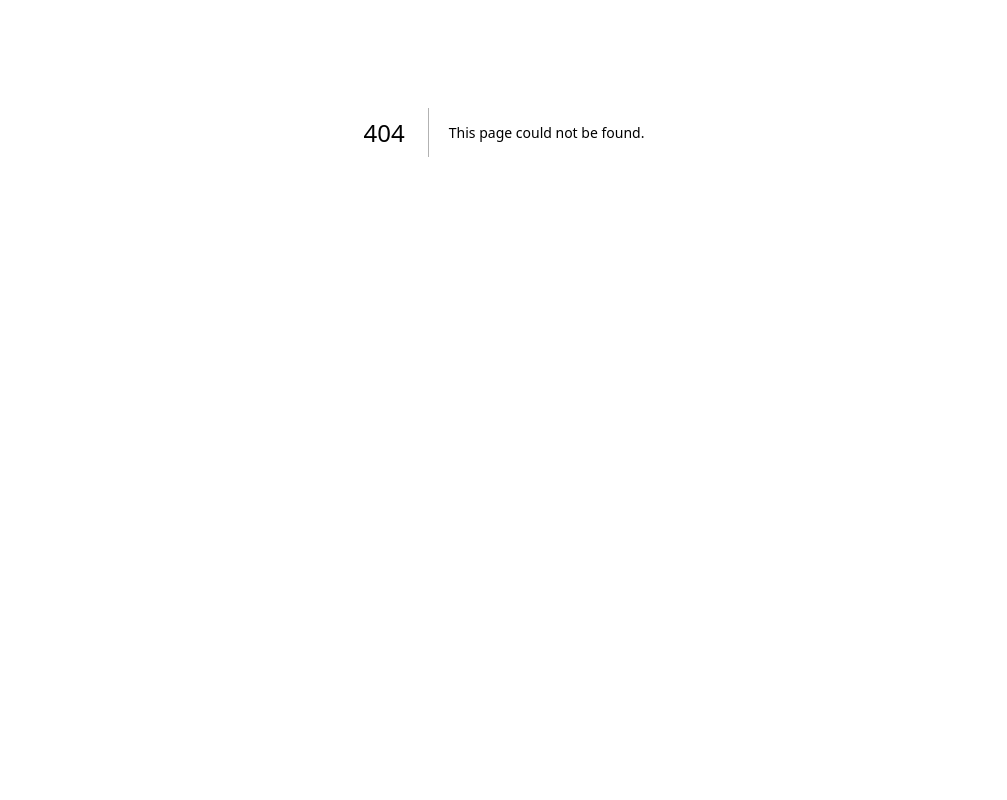
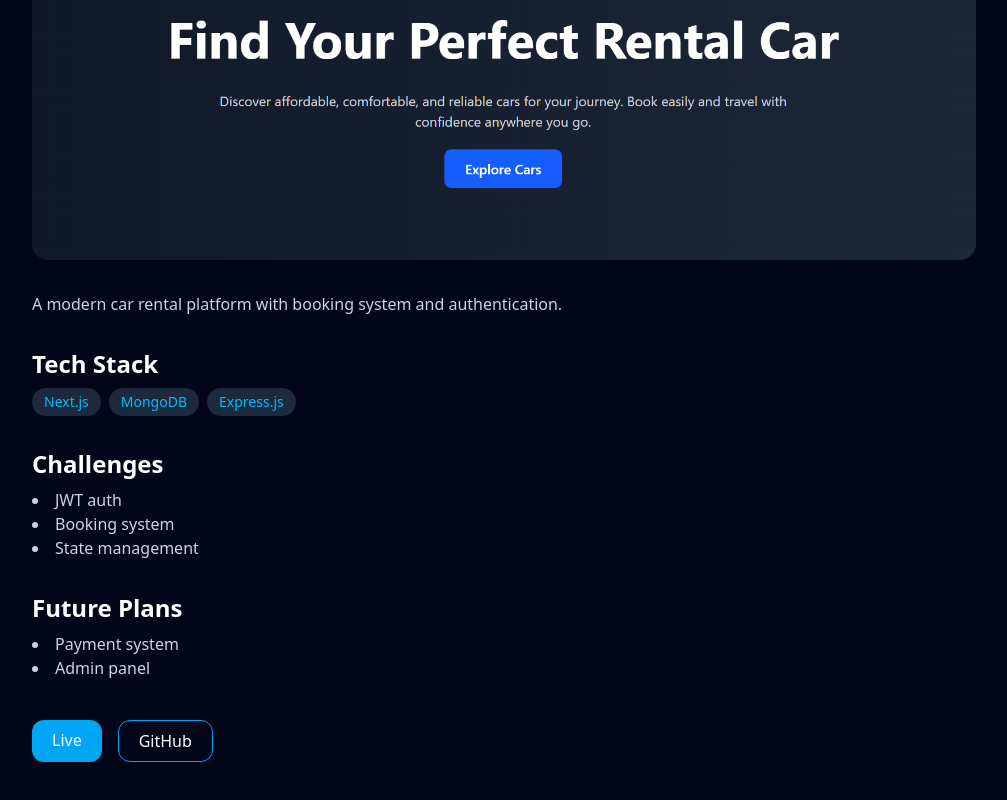
Before and after one commit to Mamun123123123/portfolio, a Next.js app: page /projects/drivefleet in a window 1280 px wide. Before the commit this address had no page. Shown: the part 268-1068 px from the top of the page, without its empty margins (136-1143 px from the left). Before the commit the page ends 800 px from the top, so only its background shows below. Built offline with nearby package versions, Linux system fonts and the light colour scheme.

Commit message:
create Dynamic route for Details project information

```diff
--- /dev/null
+++ b/src/app/projects/[slug]/page.jsx
@@ -0,0 +1,131 @@
+import Image from "next/image";
+import Link from "next/link";
+import { notFound } from "next/navigation";
+
+const projects = [
+  {
+    id: 1,
+    slug: "drivefleet",
+    name: "DriveFleet",
+    image: "/Cars.png",
+    description:
+      "A modern car rental platform with booking system and authentication.",
+    tech: ["Next.js", "MongoDB", "Express.js"],
+    live: "https://my-app-jade-gamma-57.vercel.app/",
+    github: "https://github.com/Mamun123123123/DriveFleet",
+    challenges: ["JWT auth", "Booking system", "State management"],
+    future: ["Payment system", "Admin panel"],
+  },
+  {
+    id: 2,
+    slug: "tiles-gallery",
+    name: "Tiles Gallery",
+    image: "/Tiles.png",
+    description:
+      "Full-stack tile gallery app with authentication and profile system.",
+    tech: ["Next.js", "Tailwind", "MongoDB"],
+    live: "https://tiles-gallery-hda2.vercel.app/",
+    github: "https://github.com/Mamun123123123/Tiles_Gallery",
+    challenges: ["Auth flow", "Protected routes"],
+    future: ["AI features", "Comments system"],
+  },
+  {
+    id: 3,
+    slug: "keenkeeper",
+    name: "KeenKeeper",
+    image: "/KeenKeeper.png",
+    description:
+      "Friendship tracker with analytics dashboard.",
+    tech: ["Next.js", "Recharts", "Tailwind"],
+    live: "https://b13-a7-keen-keeper-ashy.vercel.app/",
+    github: "https://github.com/Mamun123123123/B13-A7-keen-keeper",
+    challenges: ["Chart data sync"],
+    future: ["Realtime updates"],
+  },
+];
+
+export default async function Page({ params }) {
+  const { slug } = await params; // ✅ FIX HERE
+
+  const project = projects.find((p) => p.slug === slug);
+
+  if (!project) return notFound();
+
+  return (
+    <section className="bg-slate-950 text-white min-h-screen py-16">
+      <div className="max-w-5xl mx-auto px-5 lg:px-10">
+
+        <h1 className="text-4xl font-bold mb-6">
+          {project.name}
+        </h1>
+
+        <div className="relative w-full h-[400px] mb-8">
+          <Image
+            src={project.image}
+            alt={project.name}
+            fill
+            className="object-cover rounded-2xl"
+          />
+        </div>
+
+        <p className="text-slate-300 mb-8">
+          {project.description}
+        </p>
+
+        <h2 className="text-2xl font-semibold mb-2">
+          Tech Stack
+        </h2>
+
+        <div className="flex flex-wrap gap-2 mb-8">
+          {project.tech.map((t, i) => (
+            <span
+              key={i}
+              className="bg-slate-800 px-3 py-1 rounded-full text-sky-400 text-sm"
+            >
+              {t}
+            </span>
+          ))}
+        </div>
+
+        <h2 className="text-2xl font-semibold mb-2">
+          Challenges
+        </h2>
+
+        <ul className="list-disc list-inside text-slate-300 mb-8">
+          {project.challenges.map((c, i) => (
+            <li key={i}>{c}</li>
+          ))}
+        </ul>
+
+        <h2 className="text-2xl font-semibold mb-2">
+          Future Plans
+        </h2>
+
+        <ul className="list-disc list-inside text-slate-300 mb-10">
+          {project.future.map((f, i) => (
+            <li key={i}>{f}</li>
+          ))}
+        </ul>
+
+        <div className="flex gap-4">
+          <Link
+            href={project.live}
+            target="_blank"
+            className="bg-sky-500 px-5 py-2 rounded-xl"
+          >
+            Live
+          </Link>
+
+          <Link
+            href={project.github}
+            target="_blank"
+            className="border border-sky-500 px-5 py-2 rounded-xl"
+          >
+            GitHub
+          </Link>
+        </div>
+
+      </div>
+    </section>
+  );
+}
--- a/src/components/ProjectSection.jsx
+++ b/src/components/ProjectSection.jsx
@@ -16,7 +16,7 @@ const projects = [
     live: "https://my-app-jade-gamma-57.vercel.app/",
     github: "https://github.com/Mamun123123123/DriveFleet",
   },
-{
+  {
     id: 2,
     slug: "tiles-gallery",
     name: "Tiles Gallery",
@@ -33,7 +33,6 @@ const projects = [
     live: "https://tiles-gallery-hda2.vercel.app/",
     github: "https://github.com/Mamun123123123/Tiles_Gallery",
   },
-
   {
     id: 3,
     slug: "keenkeeper",
@@ -55,23 +54,16 @@ const projects = [
 
 const ProjectSection = () => {
   return (
-    <section
-      id="projects"
-      className="py-20 bg-slate-950 text-white"
-    >
+    <section id="projects" className="py-20 bg-slate-950 text-white">
       <div className="max-w-7xl mx-auto px-5 lg:px-10">
+
 
         <div className="text-center mb-14">
           <h2 className="text-4xl md:text-5xl font-bold">
-            My{" "}
-            <span className="text-sky-400">
-              Projects
-            </span>
+            My <span className="text-sky-400">Projects</span>
           </h2>
-
           <p className="text-slate-400 mt-4 max-w-2xl mx-auto">
-            Here are some of my featured projects
-            built with modern web technologies.
+            Here are some of my featured projects built with modern web technologies.
           </p>
         </div>
 
@@ -82,15 +74,13 @@ const ProjectSection = () => {
               key={project.id}
               initial={{ opacity: 0, y: 40 }}
               whileInView={{ opacity: 1, y: 0 }}
-              transition={{
-                duration: 0.5,
-                delay: index * 0.2,
-              }}
+              transition={{ duration: 0.5, delay: index * 0.2 }}
               viewport={{ once: true }}
-              className="bg-slate-900 border border-slate-800 rounded-3xl overflow-hidden hover:-translate-y-2 transition duration-300 shadow-lg"
+              className="bg-slate-900 border border-slate-800 rounded-3xl overflow-hidden hover:-translate-y-2 transition duration-300"
             >
 
-              <div className="relative w-full h-56 overflow-hidden">
+
+              <div className="relative w-full h-56">
                 <Image
                   src={project.image}
                   alt={project.name}
@@ -105,11 +95,11 @@ const ProjectSection = () => {
                   {project.name}
                 </h3>
 
-                <p className="text-slate-400 text-sm leading-relaxed mb-4">
+                <p className="text-slate-400 text-sm mb-4">
                   {project.description}
                 </p>
 
-
+                {/* Tech */}
                 <div className="flex flex-wrap gap-2 mb-6">
                   {project.tech.map((tech, idx) => (
                     <span
@@ -122,27 +112,31 @@ const ProjectSection = () => {
                 </div>
 
 
-                <div className="flex items-center gap-3">
-                     <Link
-    href={project.github}
-    target="_blank"
-    className="bg-sky-500 hover:bg-sky-600 text-white px-5 py-2 rounded-xl transition duration-300 text-sm font-medium"
-  >
-    GitHub
-  </Link>
+                <div className="flex flex-wrap gap-3">
+
+
+                  <Link
+                    href={`/projects/${project.slug}`}
+                    className="bg-sky-500 hover:bg-sky-600 text-white px-4 py-2 rounded-xl text-sm font-medium"
+                  >
+                    View Details
+                  </Link>
+
 
                   <Link
                     href={project.live}
                     target="_blank"
-                    className="border border-slate-700 hover:border-sky-400 hover:text-sky-400 px-5 py-2 rounded-xl transition duration-300 text-sm"
+                    className="border border-sky-500 text-sky-400 hover:bg-sky-500 hover:text-white px-4 py-2 rounded-xl text-sm"
                   >
-                    Live Demo
+                    Live
                   </Link>
+
                 </div>
               </div>
             </motion.div>
           ))}
         </div>
+
       </div>
     </section>
   );
```
